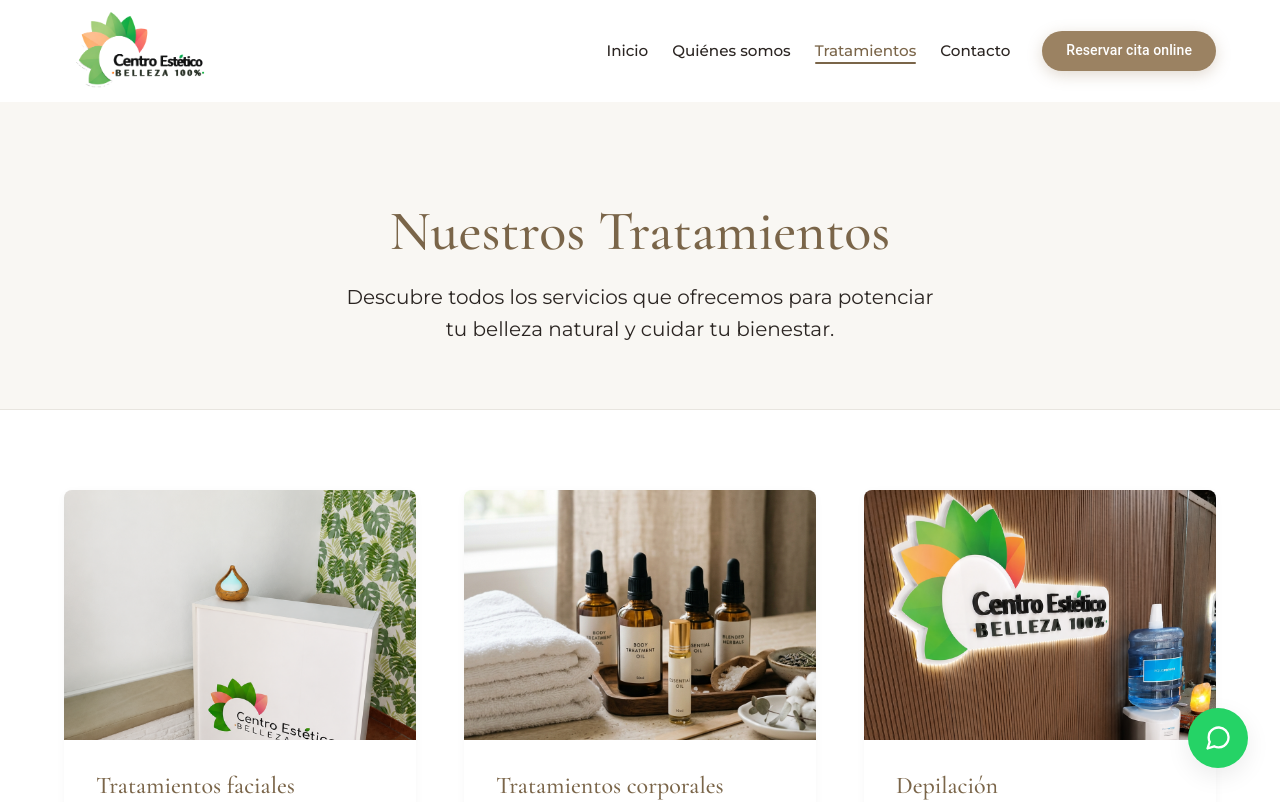
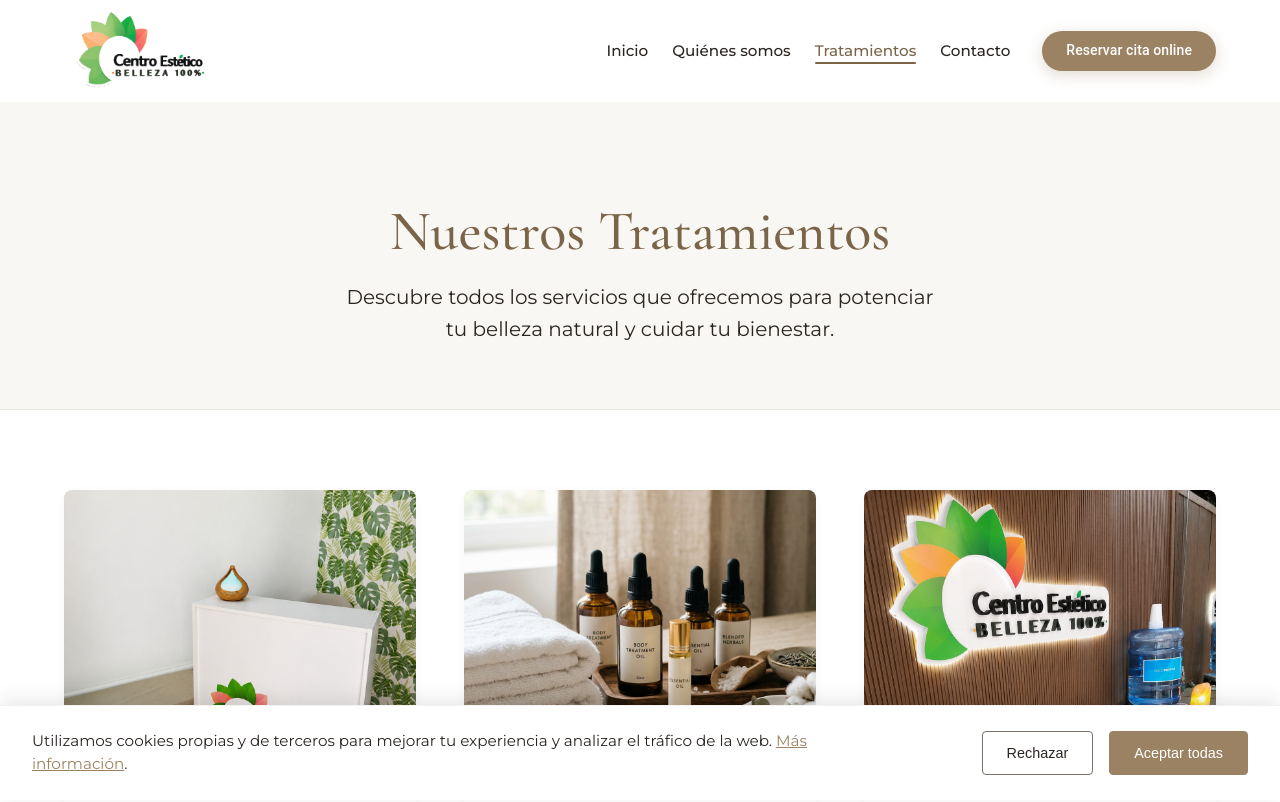
Before and after one commit to pablomartiniagency-sys/Centro-Estetico-Belleza-100, an Angular app: page /tratamientos in a window 1280 px wide. Shown: the top 802 px of the page. Built offline with nearby package versions, Linux system fonts and the light colour scheme.

Commit message:
feat: implement go-live action plan (seo, cookies, form, a11y)

```diff
--- a/src/app/app.component.css
+++ b/src/app/app.component.css
@@ -32,3 +32,82 @@
     height: 45px;
   }
 }
+
+/* Cookie Banner Styles */
+.cookie-banner {
+  position: fixed;
+  bottom: 0;
+  left: 0;
+  width: 100%;
+  background-color: var(--color-bg-white);
+  box-shadow: 0 -4px 20px rgba(0,0,0,0.1);
+  z-index: 9999;
+  display: flex;
+  flex-direction: column;
+  padding: 1.5rem 2rem;
+  gap: 1rem;
+  border-top: 1px solid rgba(0,0,0,0.05);
+  animation: slideUp 0.5s ease-out;
+}
+
+@keyframes slideUp {
+  from { transform: translateY(100%); }
+  to { transform: translateY(0); }
+}
+
+.cookie-content p {
+  margin: 0;
+  font-size: 0.95rem;
+  color: var(--color-text-dark);
+  line-height: 1.5;
+}
+
+.cookie-content a {
+  color: var(--color-primary);
+  text-decoration: underline;
+}
+
+.cookie-actions {
+  display: flex;
+  gap: 1rem;
+}
+
+.cookie-btn {
+  padding: 0.8rem 1.5rem;
+  border-radius: var(--radius-sm);
+  font-weight: 500;
+  cursor: pointer;
+  transition: all 0.2s ease;
+  font-size: 0.9rem;
+}
+
+.cookie-btn-outline {
+  background: transparent;
+  border: 1px solid var(--color-text-light);
+  color: var(--color-text-dark);
+}
+
+.cookie-btn-outline:hover {
+  background: rgba(0,0,0,0.05);
+}
+
+.cookie-btn-solid {
+  background: var(--color-primary);
+  border: 1px solid var(--color-primary);
+  color: white;
+}
+
+.cookie-btn-solid:hover {
+  background: var(--color-primary-dark);
+}
+
+@media (min-width: 768px) {
+  .cookie-banner {
+    flex-direction: row;
+    align-items: center;
+    justify-content: space-between;
+  }
+  .cookie-content {
+    max-width: 70%;
+  }
+}
--- a/src/app/app.component.html
+++ b/src/app/app.component.html
@@ -11,3 +11,16 @@
     <path d="M21 11.5a8.38 8.38 0 0 1-.9 3.8 8.5 8.5 0 0 1-7.6 4.7 8.38 8.38 0 0 1-3.8-.9L3 21l1.9-5.7a8.38 8.38 0 0 1-.9-3.8 8.5 8.5 0 0 1 4.7-7.6 8.38 8.38 0 0 1 3.8-.9h.5a8.48 8.48 0 0 1 8 8v.5z"></path>
   </svg>
 </a>
+
+<!-- Cookie Banner -->
+@if (showCookieBanner) {
+  <div class="cookie-banner">
+    <div class="cookie-content">
+      <p>Utilizamos cookies propias y de terceros para mejorar tu experiencia y analizar el tráfico de la web. <a routerLink="/politica-privacidad">Más información</a>.</p>
+    </div>
+    <div class="cookie-actions">
+      <button class="cookie-btn cookie-btn-outline" (click)="acceptCookies(false)">Rechazar</button>
+      <button class="cookie-btn cookie-btn-solid" (click)="acceptCookies(true)">Aceptar todas</button>
+    </div>
+  </div>
+}
--- a/src/app/app.component.ts
+++ b/src/app/app.component.ts
@@ -1,5 +1,7 @@
-import { Component } from '@angular/core';
-import { RouterOutlet } from '@angular/router';
+import { Component, OnInit } from '@angular/core';
+import { Router, NavigationEnd, RouterOutlet } from '@angular/router';
+import { Meta } from '@angular/platform-browser';
+import { filter } from 'rxjs/operators';
 import { HeaderComponent } from './components/header/header.component';
 import { FooterComponent } from './components/footer/footer.component';
 
@@ -9,6 +11,40 @@ import { FooterComponent } from './components/footer/footer.component';
   templateUrl: './app.component.html',
   styleUrl: './app.component.css'
 })
-export class AppComponent {
+export class AppComponent implements OnInit {
   title = 'centro-estetico-belleza100';
+  showCookieBanner = false;
+
+  constructor(private router: Router, private meta: Meta) {}
+
+  ngOnInit() {
+    // Check for cookie consent
+    const consent = localStorage.getItem('cookieConsent');
+    if (!consent) {
+      this.showCookieBanner = true;
+    }
+
+    this.router.events.pipe(
+      filter(event => event instanceof NavigationEnd)
+    ).subscribe((event: any) => {
+      // Scroll to top on route change
+      window.scrollTo(0, 0);
+
+      const url = event.urlAfterRedirects;
+      if (url.includes('tratamientos')) {
+        this.meta.updateTag({ name: 'description', content: 'Descubre nuestros tratamientos faciales y corporales. Cosmética natural y técnicas avanzadas en Málaga.' });
+      } else if (url.includes('contacto')) {
+        this.meta.updateTag({ name: 'description', content: 'Reserva tu cita en Centro Estético Belleza 100%. Te esperamos en Málaga para cuidar de ti.' });
+      } else if (url.includes('quienes-somos')) {
+        this.meta.updateTag({ name: 'description', content: 'Conoce a nuestro equipo de profesionales. En Belleza 100% tu bienestar es nuestra prioridad.' });
+      } else {
+        this.meta.updateTag({ name: 'description', content: 'Centro Estético Belleza 100% - Te cuidamos con tratamientos faciales, corporales, depilación y uñas, siempre con atención cercana y adaptada a ti en Málaga.' });
+      }
+    });
+  }
+
+  acceptCookies(accepted: boolean) {
+    localStorage.setItem('cookieConsent', accepted ? 'true' : 'false');
+    this.showCookieBanner = false;
+  }
 }
--- a/src/app/app.config.ts
+++ b/src/app/app.config.ts
@@ -1,6 +1,7 @@
 import { ApplicationConfig, provideZoneChangeDetection } from '@angular/core';
 import { provideRouter } from '@angular/router';
 import { provideAnimationsAsync } from '@angular/platform-browser/animations/async';
+import { provideHttpClient } from '@angular/common/http';
 
 import { routes } from './app.routes';
 
@@ -8,6 +9,7 @@ export const appConfig: ApplicationConfig = {
   providers: [
     provideZoneChangeDetection({ eventCoalescing: true }),
     provideRouter(routes),
-    provideAnimationsAsync()
+    provideAnimationsAsync(),
+    provideHttpClient()
   ]
 };
--- a/src/app/components/footer/footer.component.html
+++ b/src/app/components/footer/footer.component.html
@@ -4,7 +4,7 @@
 
       <!-- Brand & Description -->
       <div class="footer-brand">
-        <img src="/images/logo.png" alt="Centro Estético Belleza 100%" class="footer-logo"
+        <img src="/images/logo.png" alt="Centro Estético Belleza 100%" class="footer-logo" loading="lazy"
           style="height: 150px; width: auto; object-fit: contain; margin-bottom: 1.5rem; display: block;">
         <p class="footer-text">
           Belleza 100%, tu centro estético de confianza para cuidarte con calma, cercanía y profesionalidad.
--- a/src/app/components/header/header.component.html
+++ b/src/app/components/header/header.component.html
@@ -8,7 +8,7 @@
     </div>
 
     <!-- Hamburger button for mobile -->
-    <button class="menu-toggle" [class.active]="isMenuOpen" (click)="toggleMenu()" aria-label="Toggle menu">
+    <button class="menu-toggle" [class.active]="isMenuOpen" (click)="toggleMenu()" aria-label="Abrir menú de navegación">
       <span class="bar"></span>
       <span class="bar"></span>
       <span class="bar"></span>
--- a/src/index.html
+++ b/src/index.html
@@ -5,7 +5,23 @@
   <title>Centro Estético Belleza 100%</title>
   <base href="/">
   <meta name="viewport" content="width=device-width, initial-scale=1">
-  <meta name="description" content="Centro Estético Belleza 100% - Te cuidamos con tratamientos personalizados, atención cercana y resultados visibles.">
+  <meta name="description" content="Centro Estético Belleza 100% - Te cuidamos con tratamientos faciales, corporales, depilación y uñas, siempre con atención cercana y adaptada a ti en Málaga.">
+  <meta name="keywords" content="centro de estética, belleza, tratamientos faciales, depilación, Málaga">
+
+  <!-- Open Graph / Facebook -->
+  <meta property="og:type" content="website">
+  <meta property="og:url" content="https://centroesteticobelleza100.com/">
+  <meta property="og:title" content="Centro Estético Belleza 100%">
+  <meta property="og:description" content="Belleza, bienestar y cuidado personalizado en un espacio cercano y profesional.">
+  <meta property="og:image" content="https://centroesteticobelleza100.com/images/logo.png">
+
+  <!-- Twitter -->
+  <meta property="twitter:card" content="summary_large_image">
+  <meta property="twitter:url" content="https://centroesteticobelleza100.com/">
+  <meta property="twitter:title" content="Centro Estético Belleza 100%">
+  <meta property="twitter:description" content="Belleza, bienestar y cuidado personalizado en un espacio cercano y profesional.">
+  <meta property="twitter:image" content="https://centroesteticobelleza100.com/images/logo.png">
+
   <link rel="icon" type="image/x-icon" href="favicon.ico">
   <link rel="preconnect" href="https://fonts.googleapis.com">
   <link rel="preconnect" href="https://fonts.gstatic.com" crossorigin>
--- a/src/services/envia-correo.service.ts
+++ b/src/services/envia-correo.service.ts
@@ -1,26 +1,34 @@
 import { Injectable } from '@angular/core';
-import { delay, Observable, of } from 'rxjs';
+import { HttpClient } from '@angular/common/http';
+import { Observable, catchError, map, of } from 'rxjs';
 
 @Injectable({
   providedIn: 'root'
 })
 export class EnviaCorreoService {
+  // TODO: Reemplazar con el endpoint real de Formspree o tu backend
+  private endpointUrl = 'https://formspree.io/f/YOUR_FORM_ID_HERE';
 
-  constructor() { }
+  constructor(private http: HttpClient) { }
 
   /**
-   * Simula el envío de un correo electrónico.
-   * En el futuro, aquí se inyectará HttpClient y se hará un POST al backend.
+   * Envía un correo electrónico mediante Formspree u otro servicio externo.
    * @param datosContacto Los datos del formulario
-   * @returns Un Observable que simula una respuesta del servidor tras 1.5s
+   * @returns Un Observable con la respuesta
    */
   enviarCorreo(datosContacto: any): Observable<{ success: boolean, message: string }> {
-    console.log('Simulando envío de correo al servidor con datos:', datosContacto);
+    // Si no has configurado Formspree aún, podemos simular la respuesta
+    if (this.endpointUrl.includes('YOUR_FORM_ID_HERE')) {
+      console.warn('Formspree endpoint no configurado. Simulando envío...');
+      return of({ success: true, message: 'Simulado' });
+    }
 
-    // Simula un retardo de red de 1.5 segundos y devuelve un éxito
-    return of({
-      success: true,
-      message: 'Correo enviado correctamente'
-    }).pipe(delay(1500));
+    return this.http.post<any>(this.endpointUrl, datosContacto).pipe(
+      map(() => ({ success: true, message: 'Correo enviado correctamente' })),
+      catchError((err) => {
+        console.error('Error enviando el correo', err);
+        return of({ success: false, message: 'Error al enviar el correo' });
+      })
+    );
   }
 }
--- a/src/styles.css
+++ b/src/styles.css
@@ -108,6 +108,15 @@ a {
   transition: color var(--transition-fast);
 }
 
+/* Accessibility Focus States */
+a:focus-visible,
+button:focus-visible,
+input:focus-visible,
+textarea:focus-visible {
+  outline: 2px solid var(--color-primary);
+  outline-offset: 2px;
+}
+
 ul {
   list-style: none;
 }
```
Also changed, not shown: src/app/app.routes.ts (+5 -5 lines).
